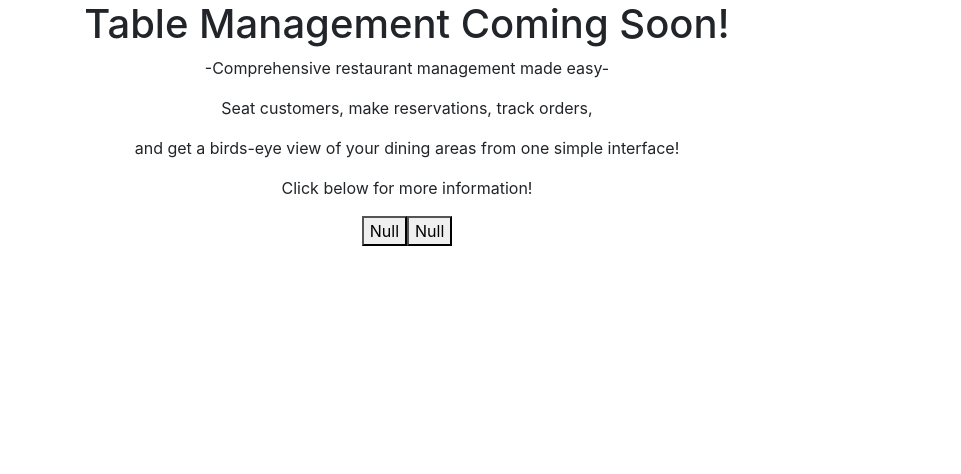
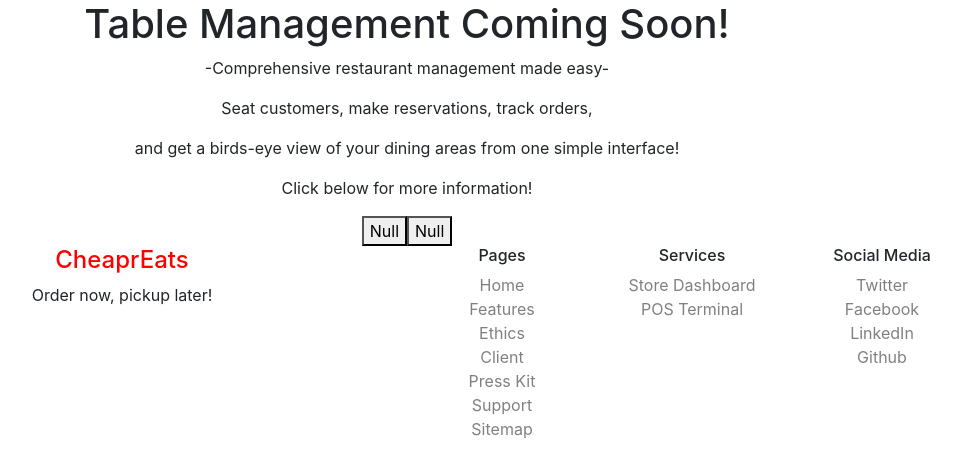
Before and after one commit to rogers-ch/cheapreats-table-mgmt, a React (Create React App) app in the folder my-app/: page / in a window 1280 px wide. Shown: the top 474 px of the page, without its empty margins (233-1194 px from the left). Built offline with nearby package versions, Linux system fonts and the light colour scheme.

Commit message:
added footer for the page

```diff
--- a/my-app/src/components/App.js
+++ b/my-app/src/components/App.jsx
@@ -2,6 +2,8 @@ import React from 'react';
 import logo from '../logo.svg';
 import '../css/App.css';
 import { ButtonComponent } from './ButtonComponent';
+import Footer from './Footer';
+
 
 function App() {
 
@@ -14,6 +16,7 @@ function App() {
       <p>Click below for more information!</p>
       <ButtonComponent />
       <ButtonComponent />
+      <Footer />
     </div>
   );
 }
--- /dev/null
+++ b/my-app/src/components/Footer.jsx
@@ -0,0 +1,70 @@
+import React from 'react';
+import styled from "styled-components";
+
+
+
+import '../css/App.css';
+
+function Footer() {
+    const color={
+        color:'red'
+    }
+    const Link = styled.a`
+      color: gray;
+
+      &:hover {
+        color: red;
+      }
+    `;
+
+
+
+    return (
+        <footer>
+            <div className="container">
+                <div className="row">
+                    <div className="col-6">
+
+                        <h4 style={color}>CheaprEats</h4>
+                        <p>Order now, pickup later!</p>
+                    </div>
+
+                    <div className="col-2">
+                        <h6>Pages</h6>
+                        <Link href={'https://cheapreats.com/'} _blank >Home</Link><br></br>
+                        <Link href={'https://cheapreats.com/features'} _blank>Features</Link><br></br>
+                        <Link href={'https://cheapreats.com/ethics'} _blank>Ethics</Link><br></br>
+                        <Link href={'https://cheapreats.com/client'} _blank>Client</Link><br></br>
+                        <Link href={'https://cheapreats.com/press'} _blank>Press Kit</Link><br></br>
+                        <Link href={'https://cheapreats.com/support'} _blank>Support</Link><br></br>
+                        <Link href={'https://cheapreats.com/sitemap'} _blank>Sitemap</Link><br></br>
+
+
+                    </div>
+
+                    <div className="col-2">
+                        <h6>Services</h6>
+                        <Link href={'https://dashboard.cheapreats.com/'} _blank>Store Dashboard</Link><br></br>
+                        <Link href={'https://terminal.cheapreats.com/'} _blank>POS Terminal</Link>
+                    </div>
+
+                    <div className="col-2">
+                        <h6>Social Media</h6>
+                        <Link href={'https://twitter.com/cheapreats'} _blank>Twitter</Link><br></br>
+                        <Link href={'https://www.facebook.com/cheapreats'} _blank>Facebook</Link><br></br>
+                        <Link href={'https://www.linkedin.com/company/cheapreats/'} _blank>LinkedIn</Link><br></br>
+                        <Link href={'https://github.com/cheapreats'} _blank>Github</Link>
+                    </div>
+
+                </div>
+
+            </div>
+
+
+        </footer>
+
+
+    );
+}
+
+export default Footer;
```
Also changed, not shown: my-app/src/stories/SquareTable.jsx (renamed from my-app/src/stories/SquareTable.js), 1 other file (tests, documents, lock files or other folders).
